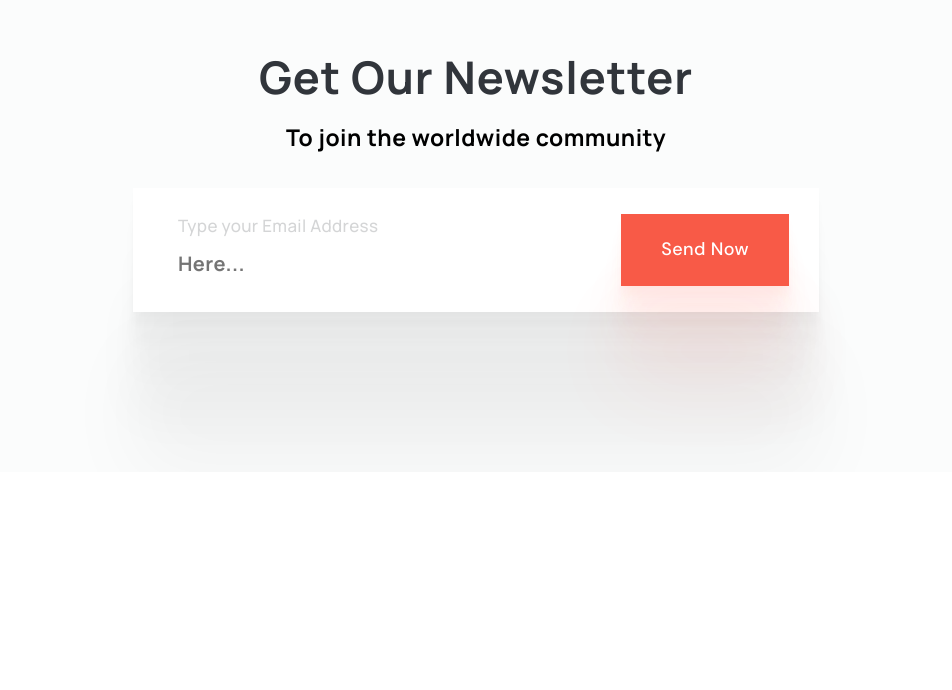
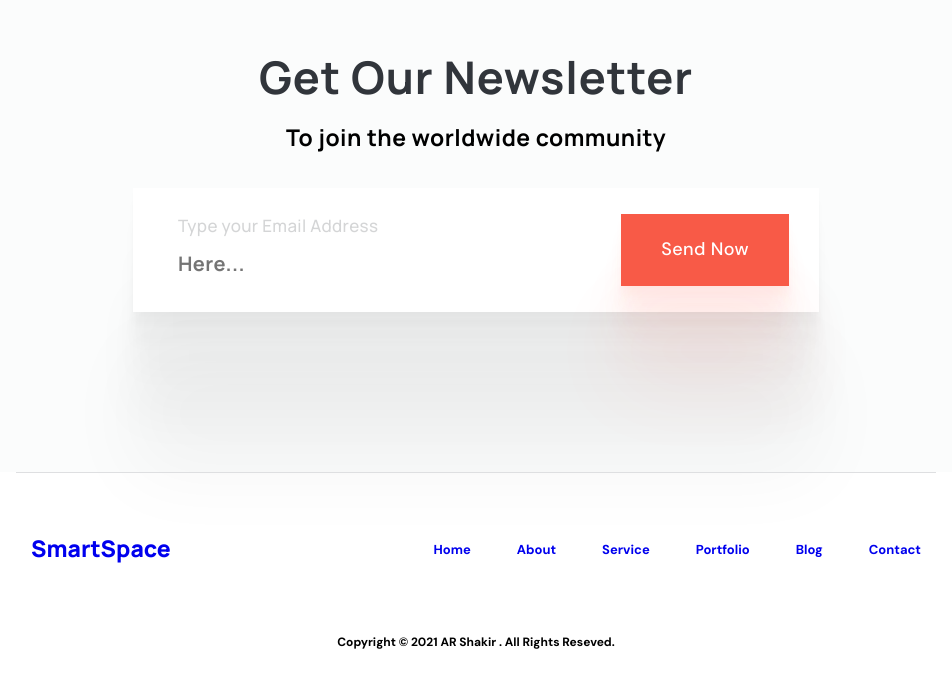
Before and after one commit to ValentynTse/real_estate_marathon, a plain HTML site: page index.html in a window 1280 px wide. Shown: the part 4384-5074 px from the top of the page, without its empty margins (164-1116 px from the left). Before the commit the page ends 4856 px from the top, so only its background shows below. Drawn offline with nearby package versions, Linux system fonts and the light colour scheme.

Commit message:
adds FOOTER

```diff
--- a/#source/scss/style.scss
+++ b/#source/scss/style.scss
@@ -977,3 +977,62 @@ body {
       cursor: pointer;
    }
 }
+
+/*=========================FOOTER===============*/
+.footer {
+   &__container {
+      display: grid;
+      grid-template-columns: auto 1fr;
+      max-width: 57.5rem;
+      border-top: 1px solid #dedfe1;
+      row-gap: 4.375rem;
+      column-gap: 1.25rem;
+      padding-top: 3.75rem;
+      padding-bottom: 2.5rem;
+      @media (max-width: 48rem) {
+         grid-template-columns: 1fr;
+         justify-items: center;
+         row-gap: 1.25rem;
+         padding-top: 1.875rem;
+         padding-bottom: 1.25rem;
+      }
+   }
+   &__logo {
+      font-size: 1.4375rem;
+      line-height: 1.9375rem;
+      font-weight: 800;
+   }
+   &__menu {
+      display: flex;
+      justify-content: flex-end;
+      align-items: center;
+   }
+   &__text {
+      font-size: 0.75rem;
+      line-height: 1rem;
+      font-family: DM Sans;
+      font-weight: 700;
+      @media (min-width: 48rem) {
+         grid-column: span 2;
+      }
+      text-align: center;
+   }
+}
+.menu-footer {
+   &__list {
+      display: flex;
+      flex-wrap: wrap;
+      justify-content: center;
+      column-gap: 2.875rem;
+      row-gap: 0.9375rem;
+   }
+   &__link {
+      font-size: 0.8125rem;
+      line-height: 1.0625rem;
+      font-family: DM Sans;
+      font-weight: 700;
+      &:hover {
+         text-decoration: underline;
+      }
+   }
+}
--- a/index.html
+++ b/index.html
@@ -480,6 +480,34 @@
 			</section>
 		</main>
 		<footer class="footer">
+			<div class="footer__container">
+				<a href="#" class="footer__logo">SmartSpace</a>
+				<nav class="footer__menu menu-footer">
+					<ul class="menu-footer__list">
+						<li class="menu-footer__item">
+							<a href="#" class="menu-footer__link">Home</a>
+						</li>
+						<li class="menu-footer__item">
+							<a href="#" class="menu-footer__link">About</a>
+						</li>
+						<li class="menu-footer__item">
+							<a href="#" class="menu-footer__link">Service</a>
+						</li>
+						<li class="menu-footer__item">
+							<a href="#" class="menu-footer__link">Portfolio</a>
+						</li>
+						<li class="menu-footer__item">
+							<a href="#" class="menu-footer__link">Blog</a>
+						</li>
+						<li class="menu-footer__item">
+							<a href="#" class="menu-footer__link">Contact</a>
+						</li>
+					</ul>
+				</nav>
+				<div class="footer__text">
+					<p>Copyright © 2021 AR Shakir . All Rights Reseved.</p>
+				</div>
+			</div>
 
 		</footer>
 	</div>
```
Also changed, not shown: css/style.css.
